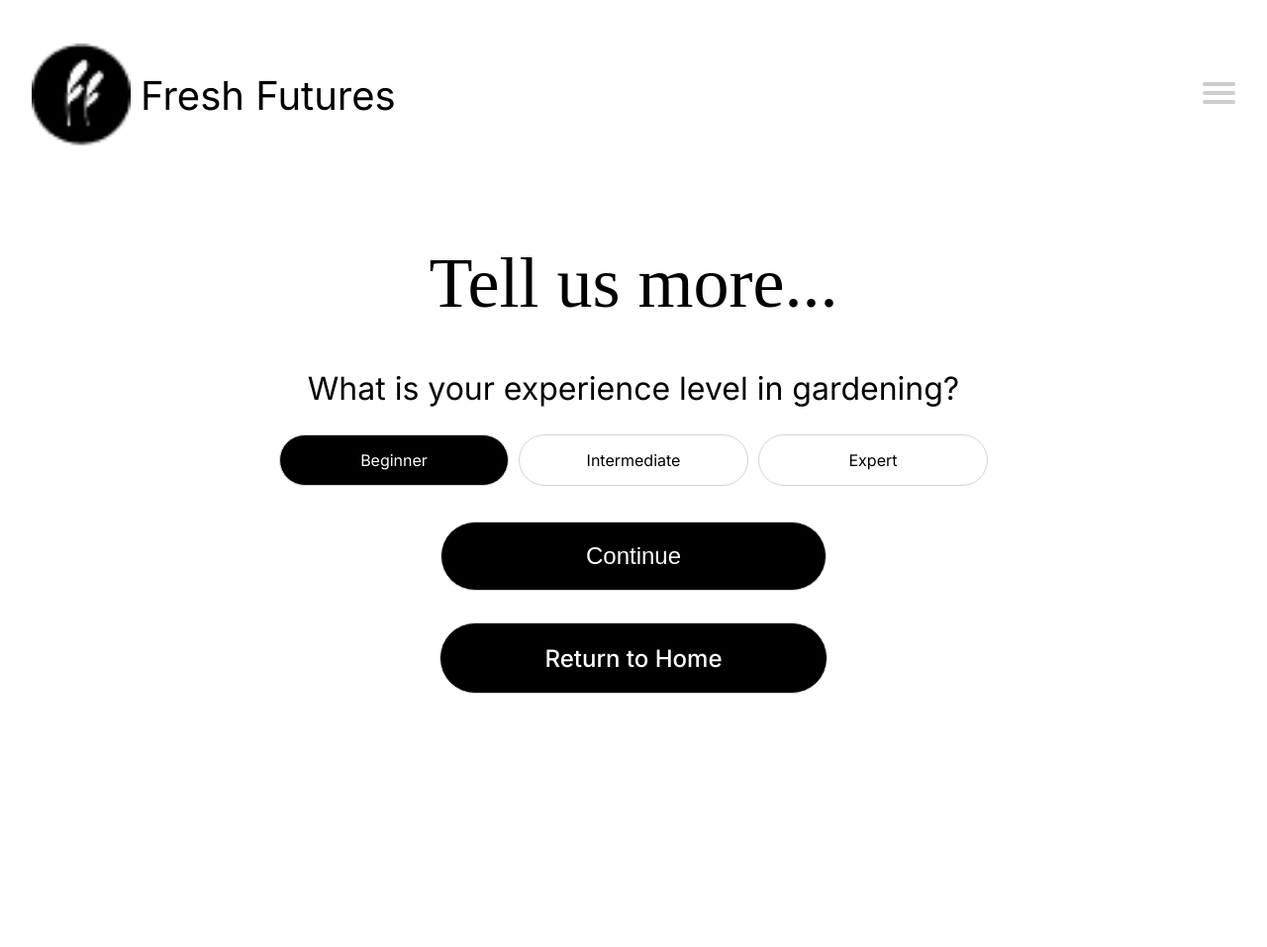
After one commit to annamiriams/fresh-futures, a Django app: page /user/ in a window 1280 px wide. The commit adds this page. Shown: the top 957 px of the page at 99% size. Run offline with Django 5.2, Linux system fonts and the light colour scheme; the visitor is signed in with stand-in values (Sample User, id 1); parts of the project's set-up code (start-up, migrations or seed data) failed here and were passed over; some web fonts are replaced.

Commit message:
user survey functioning with exprience level and basic styling; need to get location data set up next

```diff
--- a/main_app/forms.py
+++ b/main_app/forms.py
@@ -1,5 +1,5 @@
 from django import forms
-from .models import Garden, GoalOption, PlantOption, SupportOption
+from .models import Garden, GoalOption, PlantOption, SupportOption, User
 
 class GardenForm(forms.ModelForm):
     goals = forms.ModelMultipleChoiceField(
@@ -36,3 +36,15 @@ class GardenForm(forms.ModelForm):
         widgets = {
             'timeline': forms.RadioSelect(attrs={'class': 'timeline-radio'}),
         }
+
+class UserForm(forms.ModelForm):
+    class Meta:
+        model = User
+        fields = [
+            'experience',
+            # I get an error when I have this added noting that this is not a field that can be updated.
+            # 'location'
+        ]
+        widgets = {
+            'experience': forms.RadioSelect(attrs={'class': 'experience-radio'}),
+        }
--- a/main_app/static/main_app/styles.css
+++ b/main_app/static/main_app/styles.css
@@ -81,9 +81,9 @@ body {
 
 /* Buttons */
 .btn {
-  padding: 1rem;
-  border: none;
-  border-radius: 2rem;
+  /* padding: 1rem; */
+    border: 1px solid #D1D5DB;
+    border-radius: 9999px;
   cursor: pointer;
   font-size: 2rem;
   font-weight: 500;
@@ -94,17 +94,25 @@ body {
   justify-content: center;
   align-items: center;
   text-align: center;
+  text-decoration: none;
+  margin: 1rem;
 }
 
-.btn-primary {
+.btn-primary,
+.btn-secondary {
   background-color: #000;
   color: #fff;
 }
 
-.btn-primary:hover {
+.btn-primary:hover,
+.btn-secondary:hover {
   background-color: #fff;
   color: #000;
   border: 1px solid #000;
+}
+
+.btn-secondary {
+    font-size: 1.5rem;
 }
 
 /* Alerts */
@@ -259,7 +267,7 @@ textarea {
 
 /* Change radius color on hover. */
 .radio-button:hover {
-    border-color: #888;
+    border-color: black;
 }
 
 /* Styling for selected button. */
--- a/main_app/templates/main_app/garden_form.html
+++ b/main_app/templates/main_app/garden_form.html
@@ -70,7 +70,7 @@
         <p>Thanks for planting the first seed!</p>
     </div>
 
-    <button type="submit" class="btn btn-primary">Continue to Profile</button>
+    <button type="submit" class="btn btn-secondary">Continue to Profile</button>
 
     </form>
 </div>
--- /dev/null
+++ b/main_app/templates/main_app/user_form.html
@@ -0,0 +1,47 @@
+{% extends 'layout.html' %}
+{% load static %}
+{% block head %}
+<link rel="stylesheet" href="{% static 'main_app/styles.css' %}" />
+{% endblock %}
+{% block content %}
+<div class='container survey-container'>
+    <h1 class="hero-secion instrument-serif header-text">Tell us more...</h1>
+
+    <div class='survey'>
+
+        <form action="" method="post" class="form-container">
+            {% csrf_token %}
+
+            {% comment %} Adding validation error check {% endcomment %}
+            {% if form.errors %}
+            <div>
+                {{ form.errors }}
+            </div>
+            {% endif %}
+            <div class='radio-container'>
+                <p class='text-lg'>What is your experience level in gardening?</p>
+                <div class="radio-group">
+                    {% for radio in form.experience %}
+                    <div class="radio-option">
+                        {{ radio.tag }}
+                        <label class="radio-button" for="{{ radio.id_for_label }}">
+                            {{ radio.choice_label }}
+                        </label>
+                    </div>
+                    {% endfor %}
+                </div>
+            </div>
+
+            {% comment %} Refactor the code below to match location-gathering data. Use garden_form as further reference if needed. {% endcomment %}
+            {% comment %} <div class='survey-question'>
+                <p class='text-lg'>What kind of support do you need to get started? (Select all that apply.)</p>
+                {{ form.support_needed }}
+            </div> {% endcomment %}
+
+    </div>
+
+    <button type="submit" class="btn btn-secondary">Continue</button>
+    </form>
+    <a href="{% url 'home' %}" class="btn btn-secondary">Return to Home</a>
+</div>
+{% endblock%}
--- a/main_app/urls.py
+++ b/main_app/urls.py
@@ -3,6 +3,7 @@ from . import views
 
 urlpatterns = [
     path('', views.home, name='home'),
+    path('user/', views.UserUpdate.as_view(), name='user-update'),
     path('start/', views.start, name='start'),
     path('start/survey/', views.GardenCreate.as_view(), name='garden-create'),
 ]
--- a/main_app/views.py
+++ b/main_app/views.py
@@ -1,8 +1,8 @@
 from django.shortcuts import render
 # from django.http import HttpResponse
-from .models import Garden
-from django.views.generic.edit import CreateView
-from .forms import GardenForm
+from .models import Garden, User
+from django.views.generic.edit import CreateView, UpdateView
+from .forms import GardenForm, UserForm
 
 # Create your views here.
 def home(request):
@@ -10,6 +10,15 @@ def home(request):
 
 def start(request):
     return render(request, 'main_app/start.html')
+
+class UserUpdate(UpdateView):
+    model = User
+    form_class = UserForm
+    success_url = '/'
+
+    # Update only the logged-in user.
+    def get_object(self):
+        return self.request.user
 
 class GardenCreate(CreateView):
     model = Garden
```
